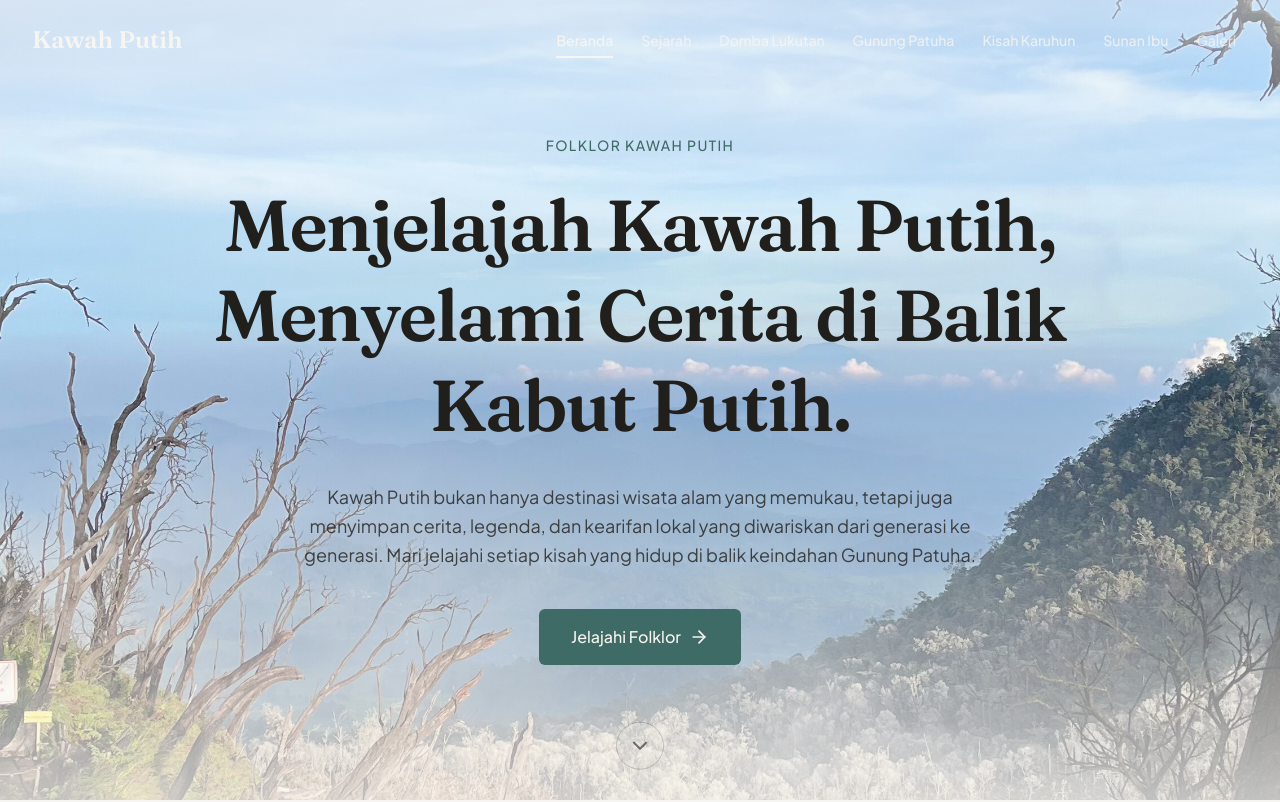
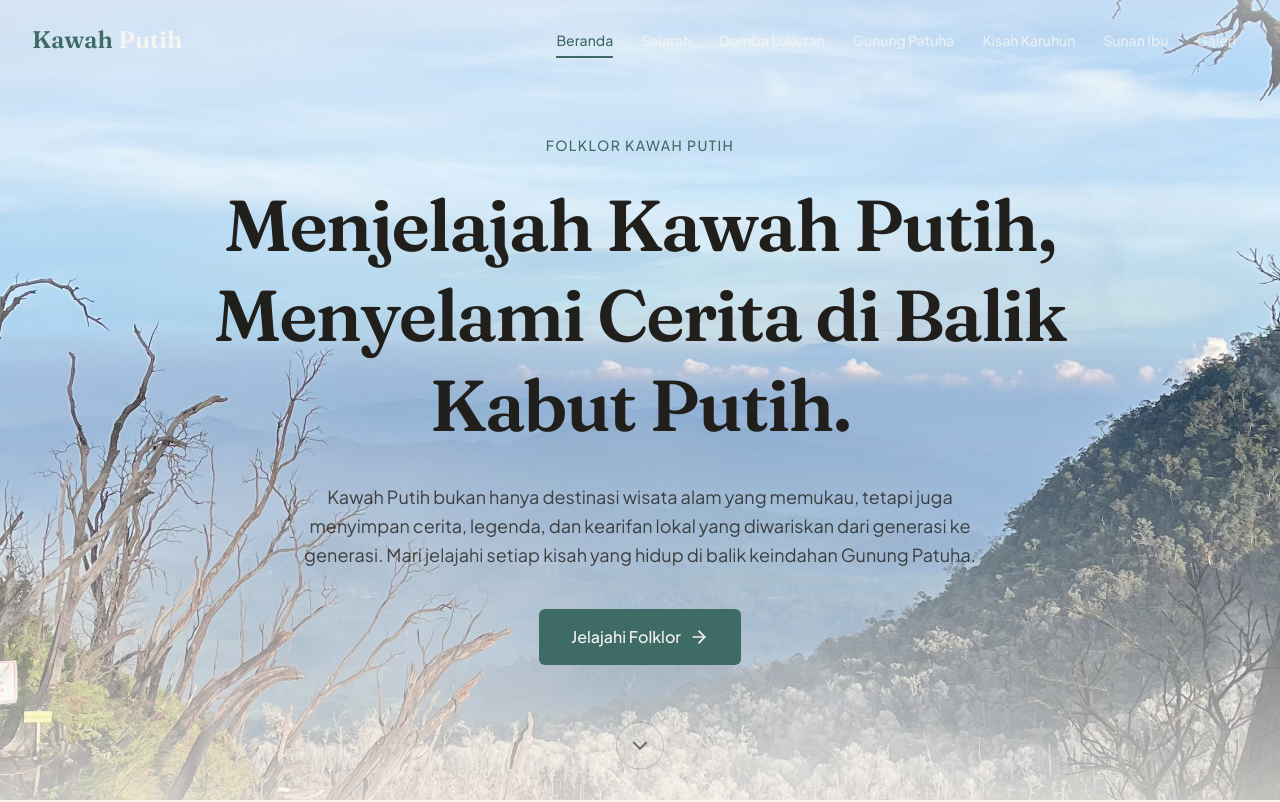
Before and after one commit to ArifSanPinim09/folklor-kawah-putih-, a Next.js app: page / in a window 1280 px wide. Shown: the top 802 px of the page. Built offline with nearby package versions, Linux system fonts and the light colour scheme.

Commit message:
fix: navbar — teks hijau, logo 'Kawah' hijau 'Putih' putih
- Teks navigasi diubah ke hijau (danau-500) agar tidak bentrok gambar
- Logo dipisah: 'Kawah' = hijau, 'Putih' = putih (di atas gambar) / gelap (saat scroll)
- Indikator aktif selalu hijau

```diff
--- a/components/layout/Navbar.tsx
+++ b/components/layout/Navbar.tsx
@@ -46,28 +46,21 @@ export default function Navbar() {
   // Determine text color based on page type and scroll
   const getTextColor = (isActive: boolean) => {
     if (isLightPage || isScrolled) {
-      return isActive ? "text-danau-700" : "text-arang-900/70 hover:text-arang-900";
+      return isActive ? "text-danau-500" : "text-danau-500/80 hover:text-danau-500";
     }
-    return isActive ? "text-kabut-50" : "text-kabut-50/80 hover:text-kabut-50";
-  };
-
-  const getLogoColor = () => {
-    if (isLightPage || isScrolled) {
-      return "text-danau-700";
-    }
-    return "text-kabut-50";
+    return isActive ? "text-danau-500" : "text-kabut-50/80 hover:text-kabut-50";
   };
 
   const getIndicatorColor = () => {
     if (isLightPage || isScrolled) {
       return "bg-danau-500";
     }
-    return "bg-kabut-50";
+    return "bg-danau-500";
   };
 
   const getButtonColor = () => {
     if (isOpen) return "text-arang-900";
-    if (isLightPage || isScrolled) return "text-arang-900";
+    if (isLightPage || isScrolled) return "text-danau-500";
     return "text-kabut-50";
   };
 
@@ -92,10 +85,9 @@ export default function Navbar() {
               href="/"
               className="relative z-10 flex items-center gap-2"
             >
-              <span
-                className={`font-serif text-xl font-semibold transition-colors duration-300 sm:text-2xl ${getLogoColor()}`}
-              >
-                Kawah Putih
+              <span className="font-serif text-xl font-semibold transition-colors duration-300 sm:text-2xl">
+                <span className="text-danau-500">Kawah</span>{" "}
+                <span className={isLightPage || isScrolled ? "text-arang-900" : "text-kabut-50"}>Putih</span>
               </span>
             </Link>
 
```
